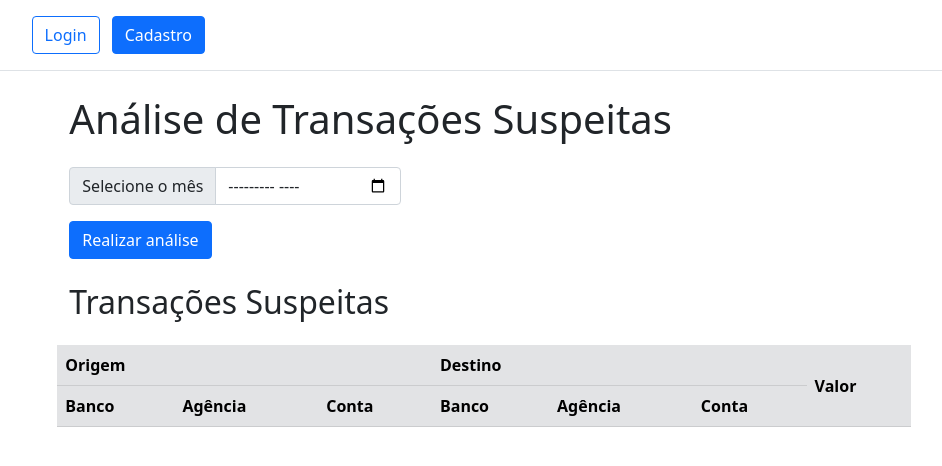
After one commit to davibtonon/alura_challenge_back-end_3-_edicao, a Django app: page /analise_transacao/ in a window 1280 px wide. The commit adds this page. Shown: the top 466 px of the page, without its empty margins (156-1098 px from the left). Run offline with Django 4.2, Linux system fonts and the light colour scheme; lists and menus that the app fills with data are empty; some libraries are stand-ins or nearby versions.

Commit message:
Criação HTML analise de transação.

```diff
--- /dev/null
+++ b/controller/templates/analise_transacao.html
@@ -0,0 +1,52 @@
+{% extends 'base.html' %}
+{% block content %}
+<h1> Análise de Transações Suspeitas    </h1>
+
+<form action="{% url 'analise_transacao' %}" method='POST'>
+    {% csrf_token %}
+    <div class="row">
+        <div class="col-5">
+            <div class="input-group mt-3">
+                <span class="input-group-text" id="basic-addon1">Selecione o mês</span>
+                <input type="month" class="form-control" name="mes_procura" required>
+            </div>
+        </div>
+    </div>
+    <button type="submity" class="btn btn-primary mt-3">Realizar análise</button>
+</form>
+
+
+<div class="row mt-4">
+    <h2 class="mb-4 center">Transações Suspeitas</h2>
+    <table class=" table table-secondary align-middle table-striped table-hover">
+        <thead>
+            <tr>
+                <th class="align-middle" colspan="3">Origem</th>
+                <th class="align-middle" colspan="3">Destino</th>
+                <th class="align-middle" rowspan="2">Valor</th>
+            </tr>
+            <tr>
+                <th>Banco</th>
+                <th>Agência</th>
+                <th>Conta</th>
+                <th>Banco</th>
+                <th>Agência</th>
+                <th>Conta</th>
+            </tr>
+        </thead>
+        <tbody>
+            {% for transacao in transacoes %}
+            <tr>
+                <td>{{transacao.banco_origem}}</td>
+                <td>{{transacao.agencia_origem}}</td>
+                <td>{{transacao.conta_origem}}</td>
+                <td>{{transacao.banco_destino}}</td>
+                <td>{{transacao.agencia_destino}}</td>
+                <td>{{transacao.conta_destino}}</td>
+                <td>{{transacao.valor_transacao}}</td>
+            </tr>
+            {% endfor %}
+        </tbody>
+    </table>
+
+{% endblock %}
--- a/controller/templates/importacoes_realizadas.html
+++ b/controller/templates/importacoes_realizadas.html
@@ -1,7 +1,7 @@
 {% extends 'base.html' %}
 {% block content %}
 
-<h1> IMPORTAÇÕES REALIZADAS </h1>
+<h1>Importações Realizadas</h1>
 <table class="table table-striped">
     <tr>
         <th>DATA TRANSAÇÕES </th>
--- a/controller/templates/partials/_menu.html
+++ b/controller/templates/partials/_menu.html
@@ -5,6 +5,7 @@
             <li><a href={% url 'index' %} class="nav-link px-2 link-dark">Pagina Inicial</a></li>
             <li><a href={% url 'lista_usuarios' %} class="nav-link px-2 link-dark">Usuarios</a></li>
             <li><a href={% url 'importacoes_realizadas' %} class="nav-link px-2 link-dark">Importações Realizadas</a></li>
+            <li><a href={% url 'analise_transacao' %} class="nav-link px-2 link-dark">Analise Transações</a></li>
 
         </ul>
         <ul class="nav col-12 col-md-auto mb-2 justify-content-end mb-md-0">
--- a/controller/urls.py
+++ b/controller/urls.py
@@ -12,4 +12,5 @@ urlpatterns = [
     path('usuarios/deleta/<int:usuario_id>', views.deleta_usuario, name='deleta_usuario'),
     path('usuarios/atualiza', views.atualiza_usuario, name='atualiza_usuario'),
     path('transacoes_importadas/<int:importacao_id>', views.transacoes_importadas, name='transacoes_importadas'),
+    path('analise_transacao/', views.analise_transacao, name='analise_transacao'),
 ]
--- a/controller/views.py
+++ b/controller/views.py
@@ -1,7 +1,7 @@
 from django.shortcuts import render, redirect
 from controller.form import FormFileUpload
 from controller.models import ImportacaoRealizada, Transacao
-from controller.transacoes import importa_arquivo_e_salva_transacoes
+from controller.transacoes import importa_arquivo_e_salva_transacoes, procura_agencias_suspeitas
 from django.contrib.auth.decorators import login_required
 from django.contrib.auth.models import User
 from django.contrib import auth
@@ -144,3 +144,22 @@ def transacoes_importadas(request, importacao_id):
     }
     print(importacao_id)
     return render(request, 'transacoes_importadas.html', contexto )
+
+def analise_transacao(request):
+    if request.method == 'POST':
+        mes_procura = request.POST['mes_procura']
+        mes_procura = int(mes_procura[5:])
+        valor_transacao_suspeita = 18000
+        valor_agencia_suspeita = 10000
+        agencias = procura_agencias_suspeitas(mes_procura)
+        transacoes = Transacao.objects.filter(
+            data__month=mes_procura,
+            valor_transacao__gte = valor_transacao_suspeita)
+        contexto = {
+            'transacoes': transacoes,
+            'agencias':agencias
+        }
+
+        return render(request, 'analise_transacao.html', contexto)
+
+    return render(request, 'analise_transacao.html')
```
Also changed, not shown: controller/transacoes.py (+13 -0 lines), transacoes-2022-01-01.csv (added, +10 -0 lines).
